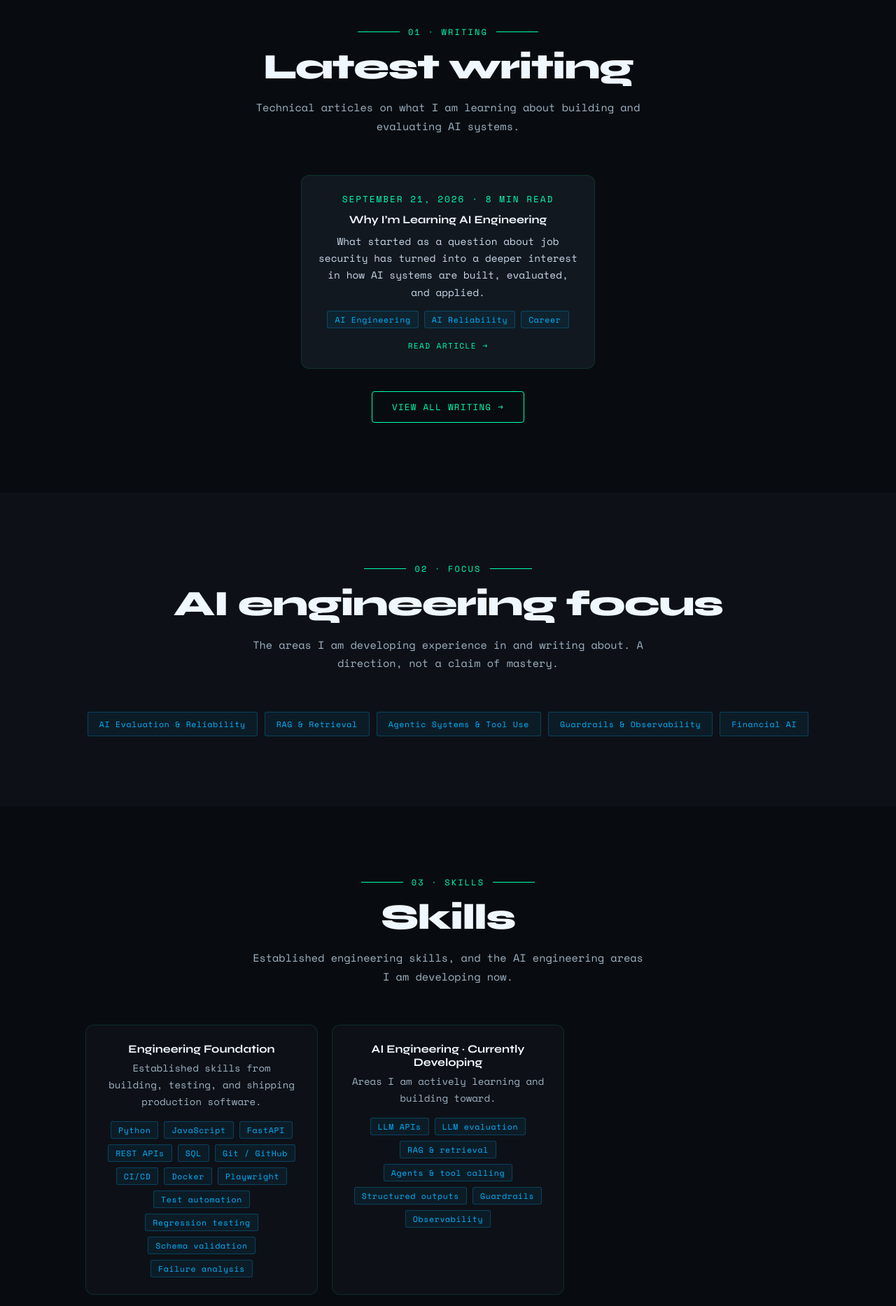
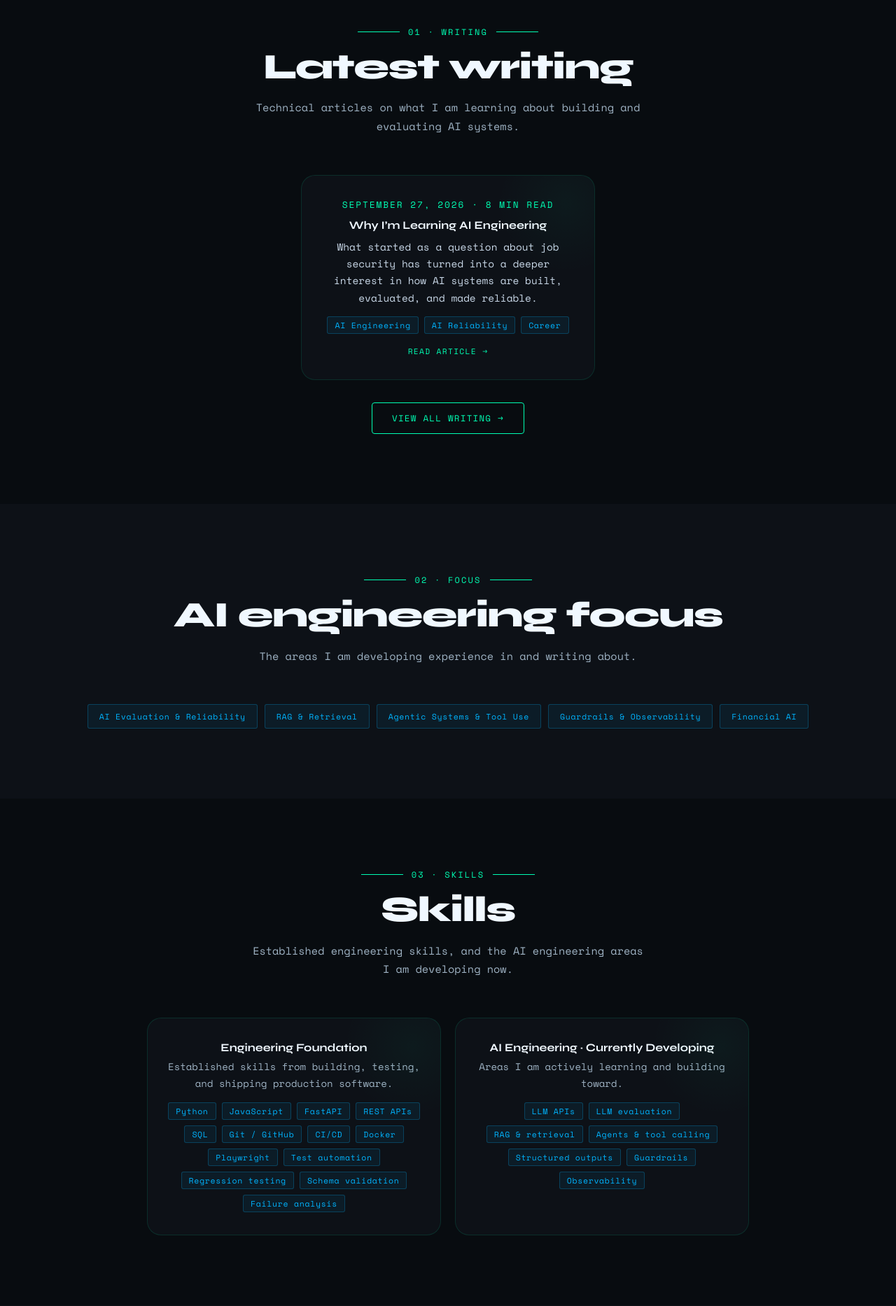
Before and after one commit to RealKeithGregory/ai-portfolio, a FastAPI app: page / in a window 1280 px wide. Shown: the part 863-2729 px from the top of the page at 70% size. Run offline with FastAPI, Linux system fonts and the light colour scheme.

Commit message:
Polish the card surfaces and the first article
The Skills cards now sit as a centred pair. Their grid used auto-fill with
1fr tracks, which made three columns at desktop width; the two cards
filled the first two and the empty third pushed them left. They now share
the auto-fit rule the blog previews use, so both grids centre the same
way and collapse to one card on narrow screens.

The post, skill and contact cards share one surface modelled on the
contact card: the same background, border, 20px corners and corner glow.
Contact keeps the largest padding and the full glow, so it stays the
strongest panel. Post cards keep their hover highlight because they hold
links; skill cards have none because nothing in them is clickable. The
glow ignores pointer events so it can never cover a link.

The Focus subtitle drops its second sentence.

The first article gets a light editorial pass, dated 2026-09-27:
- the analytics section no longer reads as four types of AI, and
  "predictive modeling" replaces "predictive AI" where the sentence is
  about models
- the testing background is named once as QA rather than three times
- the planned projects read as plans, and the multi-agent roles are an
  example rather than a fixed design
- clearer section headings and a description that ends on reliability

Title, slug, tags and the closing line are unchanged.

Co-Authored-By: Claude Opus 5.5 <noreply@anthropic.com>

```diff
--- a/assets/css/styles.css
+++ b/assets/css/styles.css
@@ -19,6 +19,7 @@
   --font-head: 'Syne', sans-serif;
   --font-mono: 'Space Mono', monospace;
   --radius:    12px;
+  --panel-radius: 20px;   /* card surfaces: post, skill and contact cards */
   --glow:      0 0 30px rgba(0,255,180,0.15);
 }
 
@@ -426,22 +427,44 @@ nav {
   border-radius: 3px;
 }
 
+/* ─── CARD SURFACES ─────────────────────────────────────────── */
+/* Post, skill and contact cards share the contact card's surface. Only the
+   padding and the strength of the glow differ, so Contact stays the
+   strongest panel on the page. */
+.post-card,
+.skill-group,
+.contact-card {
+  position: relative;
+  overflow: hidden;
+  background: var(--bg2);
+  border: 1px solid var(--border);
+  border-radius: var(--panel-radius);
+}
+
+.post-card::before,
+.skill-group::before,
+.contact-card::before {
+  content: '';
+  position: absolute;
+  top: -60px; right: -60px;
+  width: 200px; height: 200px;
+  background: radial-gradient(circle, rgba(0,255,180,0.08) 0%, transparent 70%);
+  border-radius: 50%;
+  /* Decoration only: it must never sit over a link and take its clicks. */
+  pointer-events: none;
+}
+
+.post-card::before,
+.skill-group::before { opacity: 0.5; }
+
 /* ─── SKILLS ────────────────────────────────────────────────── */
 .skills-grid {
   display: grid;
-  grid-template-columns: repeat(auto-fill, minmax(280px, 1fr));
   gap: 20px;
 }
 
-.skill-group {
-  background: var(--bg2);
-  border: 1px solid var(--border);
-  border-radius: var(--radius);
-  padding: 24px;
-  transition: border-color 0.3s;
-}
-
-.skill-group:hover { border-color: rgba(0,255,180,0.35); }
+/* No hover state: nothing inside a skill card is clickable. */
+.skill-group { padding: 32px 28px; }
 
 .skill-group h3 {
   font-family: var(--font-head);
@@ -497,21 +520,17 @@ nav {
 
 .log-grid {
   display: grid;
-  grid-template-columns: 1fr 1fr;
   gap: 20px;
 }
 
 .post-card {
-  background: var(--bg3);
-  border: 1px solid var(--border);
-  border-radius: var(--radius);
-  padding: 24px;
+  display: flex;
+  flex-direction: column;
+  padding: 32px 28px;
   transition: border-color 0.2s;
 }
 
 .post-card:hover { border-color: rgba(0,255,180,0.3); }
-
-.post-card { display: flex; flex-direction: column; }
 
 .post-card .log-title a {
   color: inherit;
@@ -541,7 +560,6 @@ nav {
 
 .post-list {
   display: grid;
-  grid-template-columns: repeat(auto-fill, minmax(320px, 1fr));
   gap: 20px;
 }
 
@@ -709,23 +727,9 @@ nav {
 }
 
 .contact-card {
-  background: var(--bg2);
-  border: 1px solid var(--border);
-  border-radius: 20px;
   padding: 64px 40px;
   max-width: 640px;
   margin: 0 auto;
-  position: relative;
-  overflow: hidden;
-}
-
-.contact-card::before {
-  content: '';
-  position: absolute;
-  top: -60px; right: -60px;
-  width: 200px; height: 200px;
-  background: radial-gradient(circle, rgba(0,255,180,0.08) 0%, transparent 70%);
-  border-radius: 50%;
 }
 
 .contact-links {
@@ -816,7 +820,6 @@ footer span { color: var(--green); }
   .container { padding: 0 20px; }
   section { padding: 72px 0; }
   .hero-inner { grid-template-columns: 1fr; gap: 40px; }
-  .log-grid { grid-template-columns: 1fr; }
   .article, .page-header { padding-top: 110px; }
 
   /* Mobile navigation: toggle button reveals a stacked menu */
@@ -846,6 +849,8 @@ footer span { color: var(--green); }
 
   /* The card no longer needs desktop-sized padding at this width. */
   .contact-card { padding: 36px 22px; }
+  .post-card,
+  .skill-group { padding: 24px 20px; }
   .contact-link { width: 100%; justify-content: center; }
 
   .hero-ctas { flex-direction: column; align-items: stretch; }
@@ -923,17 +928,20 @@ footer span { color: var(--green); }
   margin-inline: auto;
 }
 
-/* ─── Blog previews: homepage section and the /blog listing ─── */
+/* ─── Card grids: blog previews and the Skills pair ─── */
 
-/* auto-fit collapses empty tracks, so a single card centres under the
-   centred heading instead of sitting in the left column. min(320px, 100%)
-   keeps the track from overflowing a narrow phone. */
+/* auto-fit collapses empty tracks, so the cards centre as a group under the
+   centred heading instead of filling columns from the left. Tracks stop at
+   420px so a pair never stretches across the page, and min(320px, 100%)
+   keeps a track from overflowing a narrow phone. */
 .centered-page .log-grid,
-.centered-page .post-list {
+.centered-page .post-list,
+.centered-page .skills-grid {
   grid-template-columns: repeat(auto-fit, minmax(min(320px, 100%), 420px));
   justify-content: center;
 }
 
+/* ─── Blog previews: homepage section and the /blog listing ─── */
 .centered-page .post-card { text-align: center; }
 
 .centered-page .post-card .log-text {
--- a/templates/index.html
+++ b/templates/index.html
@@ -78,7 +78,7 @@
     <div class="fade-up">
       <div class="section-tag">02 · Focus</div>
       <h2 class="section-title">AI engineering focus</h2>
-      <p class="section-sub">The areas I am developing experience in and writing about. A direction, not a claim of mastery.</p>
+      <p class="section-sub">The areas I am developing experience in and writing about.</p>
     </div>
     <ul class="focus-list fade-up" aria-label="AI engineering focus areas">
       {% for item in profile.ai_focus %}<li class="tag">{{ item }}</li>{% endfor %}
```
Also changed, not shown: content/blog/why-im-learning-ai-engineering.md (+15 -15 lines).
